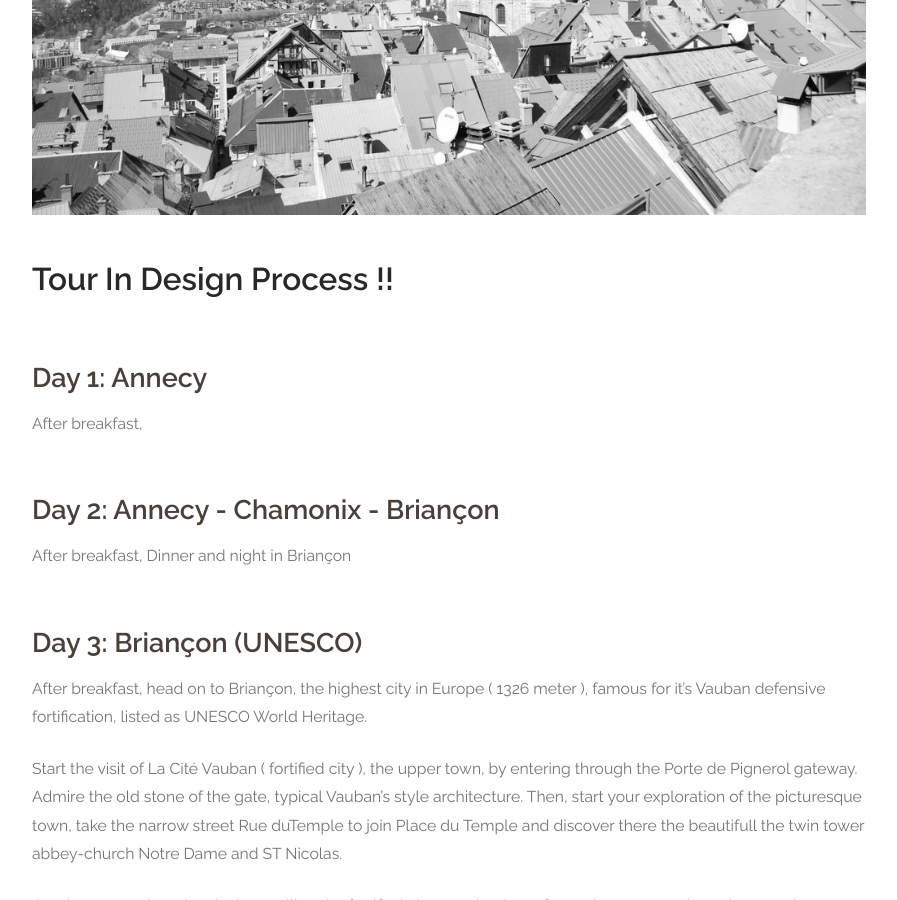
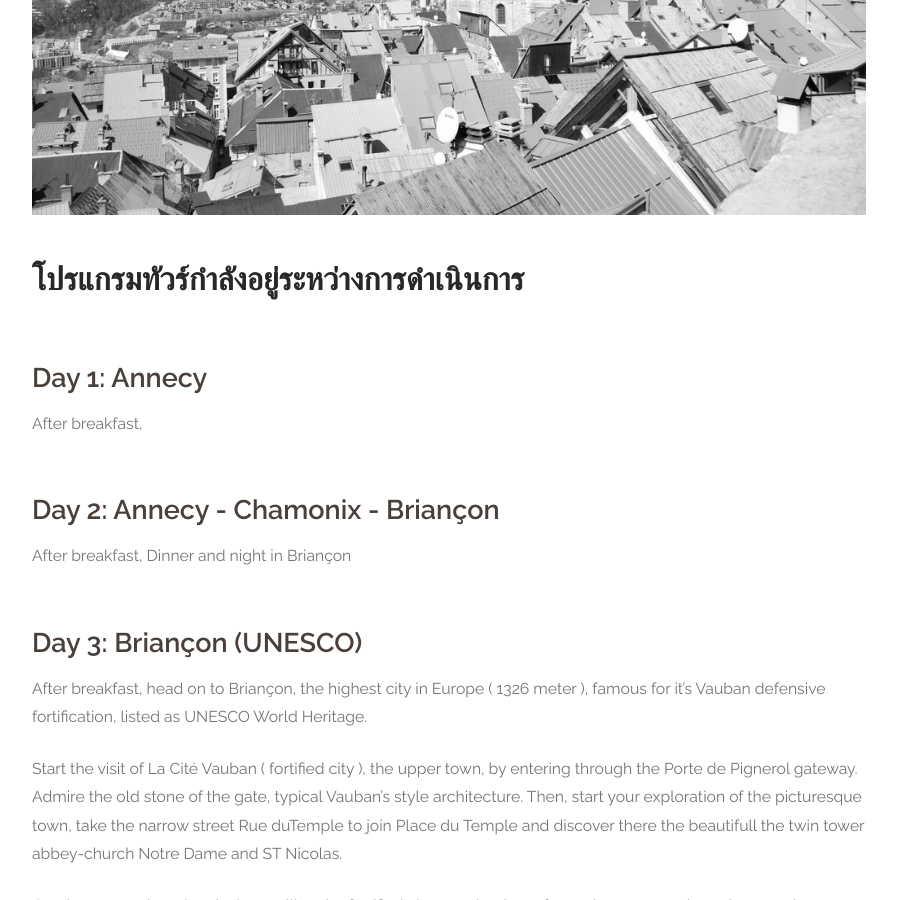
Before and after one commit to paitiewfrance/paitiewfrance.github.io, a Jekyll site: the page built from tour-alps/road-of-great-alps.md, in a window 1280 px wide and 900 px high, scrolled down 670 px. Shown: the whole window, without its empty margins (191-1088 px from the left). Built offline with Jekyll 4.4.1, drawn with Linux system fonts in a browser that asks for light colours; nearby versions of some CDN libraries; some web fonts are replaced.

Commit message:
On progress

```diff
--- a/tour-alps/road-of-great-alps.md
+++ b/tour-alps/road-of-great-alps.md
@@ -11,7 +11,7 @@ img: alps/briancon.jpg
      - out of budget for 2-4 persons -->
 ---
 
-# Tour in design process !!
+# โปรแกรมทัวร์กำลังอยู่ระหว่างการดำเนินการ
 
 ### Day 1:  Annecy
 After breakfast,
```
Also changed, not shown: tour-burgundy/grand-burgundy.md (+2 -0 lines), tour-burgundy/road-of-wine-and-southern-burgundy.md (+2 -0 lines), tour-burgundy/wonder-northern-burgundy.md (+1 -0 lines).
